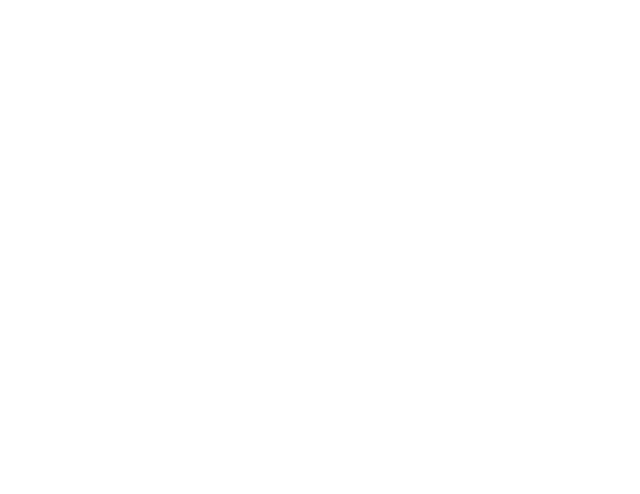
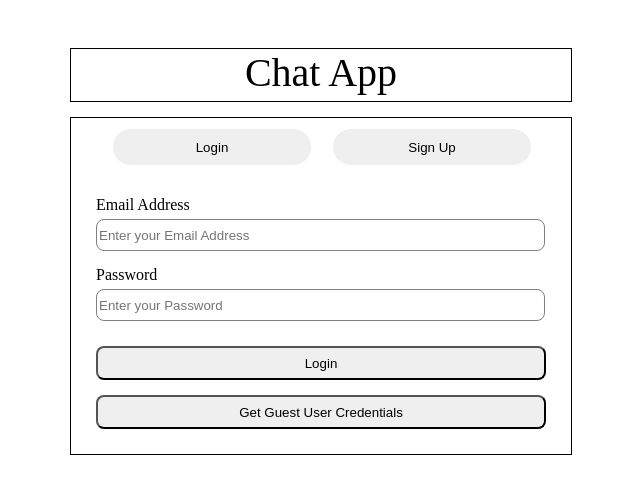
Before and after one commit to Albin-R-Thomas/chat-app, a React (Create React App) app in the folder chatfront/: page /login in a window 1280 px wide. Shown: the top 494 px of the page, without its empty margins (319-959 px from the left). Built offline with nearby package versions, Linux system fonts and the light colour scheme.

Commit message:
added login page and sign up page

```diff
--- a/chatfront/package.json
+++ b/chatfront/package.json
@@ -10,7 +10,7 @@
     "axios": "^1.3.4",
     "react": "^18.2.0",
     "react-dom": "^18.2.0",
-    "react-router-dom": "^5.3.4",
+    "react-router-dom": "^5.2.0",
     "react-scripts": "5.0.1",
     "web-vitals": "^2.1.4"
   },
--- a/chatfront/src/App.js
+++ b/chatfront/src/App.js
@@ -1,13 +1,17 @@
-import { Route } from 'react-router-dom';
-import './App.css';
-import ChatPage from './Pages/ChatPage';
-import HomePage from './Pages/HomePage';
+import { Route } from "react-router-dom";
+import "./App.css";
+import ChatPage from "./Pages/ChatPage";
+import HomePage from "./Pages/HomePage";
+import LoginPage from "./Pages/LoginPage";
+import SignPage from "./Pages/SignPage";
 
 function App() {
   return (
     <div className="App">
-    <Route path='/' component={HomePage} exact />
-    <Route path='/chats' component={ChatPage} exact/>
+      <Route path="/" component={HomePage} exact />
+      <Route path="/chats" component={ChatPage} exact />
+      <Route path="/login" component={LoginPage} exact />
+      <Route path="/signup" component={SignPage} exact />
     </div>
   );
 }
--- a/chatfront/src/Pages/HomePage.js
+++ b/chatfront/src/Pages/HomePage.js
@@ -1,9 +1,8 @@
-import React from 'react'
+import { React, useState } from "react";
 
 const HomePage = () => {
-  return (
-    <div>HomePage</div>
-  )
-}
+  const [first, setfirst] = useState("");
+  return <div>HomePage</div>;
+};
 
-export default HomePage
+export default HomePage;
--- /dev/null
+++ b/chatfront/src/Pages/LoginPage.js
@@ -0,0 +1,32 @@
+import React from "react";
+import { useHistory } from "react-router-dom";
+import "../Styles/LoginPage.css";
+const LoginPage = () => {
+  const navigator = useHistory();
+  const navigateToSignUpPage = (event) => {
+    navigator.push("signup");
+  };
+  return (
+    <div className="login-parent">
+      <div className="lp-heading">Chat App</div>
+      <div className="form-heading">
+        <div className="lp-navigator">
+          <button className="login">Login</button>
+          <button className="sign-up" onClick={navigateToSignUpPage}>
+            Sign Up
+          </button>
+          <div className="auth-text">Email Address</div>
+          <input placeholder="Enter your Email Address" onChange={""} />
+          <div className="auth-text">Password</div>
+          <input placeholder="Enter your Password" onChange={""} />
+          <button className="login-button">Login</button>
+          <button className="credential-button">
+            Get Guest User Credentials
+          </button>
+        </div>
+      </div>
+    </div>
+  );
+};
+
+export default LoginPage;
--- /dev/null
+++ b/chatfront/src/Pages/SignPage.js
@@ -0,0 +1,36 @@
+import React from "react";
+import { useHistory } from "react-router-dom";
+import "../Styles/LoginPage.css";
+const SignPage = () => {
+  const navigator = useHistory();
+  const navigateToLoginPage = (event) => {
+    navigator.push("login");
+  };
+  return (
+    <div className="login-parent">
+      <div className="lp-heading">Chat App</div>
+      <div className="form-heading">
+        <div className="lp-navigator">
+          <button className="login" onClick={navigateToLoginPage}>
+            Login
+          </button>
+          <button className="sign-up">Sign Up</button>
+          <div className="auth-text">Full Name</div>
+          <input placeholder="Enter your Full Name" onChange={""} />
+          <div className="auth-text">Email Address</div>
+          <input placeholder="Enter your Email Address" onChange={""} />
+          <div className="auth-text">Password</div>
+          <input placeholder="Enter your Password" onChange={""} />
+          <div className="auth-text">Confirm Password</div>
+          <input placeholder="Enter to Confirm Password" onChange={""} />
+          <button className="login-button">Login</button>
+          <button className="credential-button">
+            Get Guest User Credentials
+          </button>
+        </div>
+      </div>
+    </div>
+  );
+};
+
+export default SignPage;
--- /dev/null
+++ b/chatfront/src/Styles/LoginPage.css
@@ -0,0 +1,82 @@
+.login-parent {
+  display: flex;
+  min-height: 100vh;
+  width: 100%;
+  align-items: center;
+  flex-direction: column;
+}
+.lp-heading {
+  height: 52px;
+  width: 500px;
+  text-align: center;
+  font-size: 40px;
+  margin-top: 40px;
+  border: 1px solid black;
+}
+.form-heading {
+  display: flex;
+  flex-direction: column;
+  align-items: center;
+  width: 500px;
+  margin-top: 15px;
+  border: 1px solid black;
+}
+.lp-navigator {
+  align-items: center;
+  justify-content: center;
+  width: 450px;
+  margin-bottom: 10px;
+}
+.login {
+  margin-top: 10px;
+  margin-left: 16px;
+  height: 38px;
+  width: 200px;
+  border-radius: 37px;
+  margin-bottom: 30px;
+  border: 1px solid white;
+}
+.sign-up {
+  margin-top: 10px;
+  margin-left: 20px;
+  height: 38px;
+  width: 200px;
+  border-radius: 37px;
+  margin-bottom: 30px;
+  border: 1px solid white;
+}
+
+.sign-up:hover {
+  border-color: #1bf82d;
+  background-color: rgb(189, 255, 189);
+  cursor: pointer;
+}
+
+.login:hover {
+  border-color: #1bf82d;
+  background-color: rgb(189, 255, 189);
+  cursor: pointer;
+}
+input {
+  margin-top: 5px;
+  height: 28px;
+  margin-bottom: 15px;
+  width: 98.5%;
+  border: 1px solid grey;
+  border-radius: 8px;
+}
+
+.login-button {
+  margin-top: 10px;
+  height: 34px;
+  margin-bottom: 15px;
+  width: 100%;
+  border-radius: 8px;
+}
+
+.credential-button {
+  height: 34px;
+  margin-bottom: 15px;
+  width: 100%;
+  border-radius: 8px;
+}
--- a/chatfront/src/index.js
+++ b/chatfront/src/index.js
@@ -1,13 +1,13 @@
-import React from 'react';
-import ReactDOM from 'react-dom/client';
-import App from './App';
-import {BrowserRouter}from "react-router-dom"
+import React from "react";
+import ReactDOM from "react-dom/client";
+import App from "./App";
+import { BrowserRouter } from "react-router-dom";
 
-const root = ReactDOM.createRoot(document.getElementById('root'));
+const root = ReactDOM.createRoot(document.getElementById("root"));
 root.render(
   <React.StrictMode>
-    <BrowserRouter>
-    <App />
-     </BrowserRouter>
+    <BrowserRouter forceRefresh={true}>
+      <App />
+    </BrowserRouter>
   </React.StrictMode>
 );
```
Also changed, not shown: 1 other file (tests, documents, lock files or other folders).
